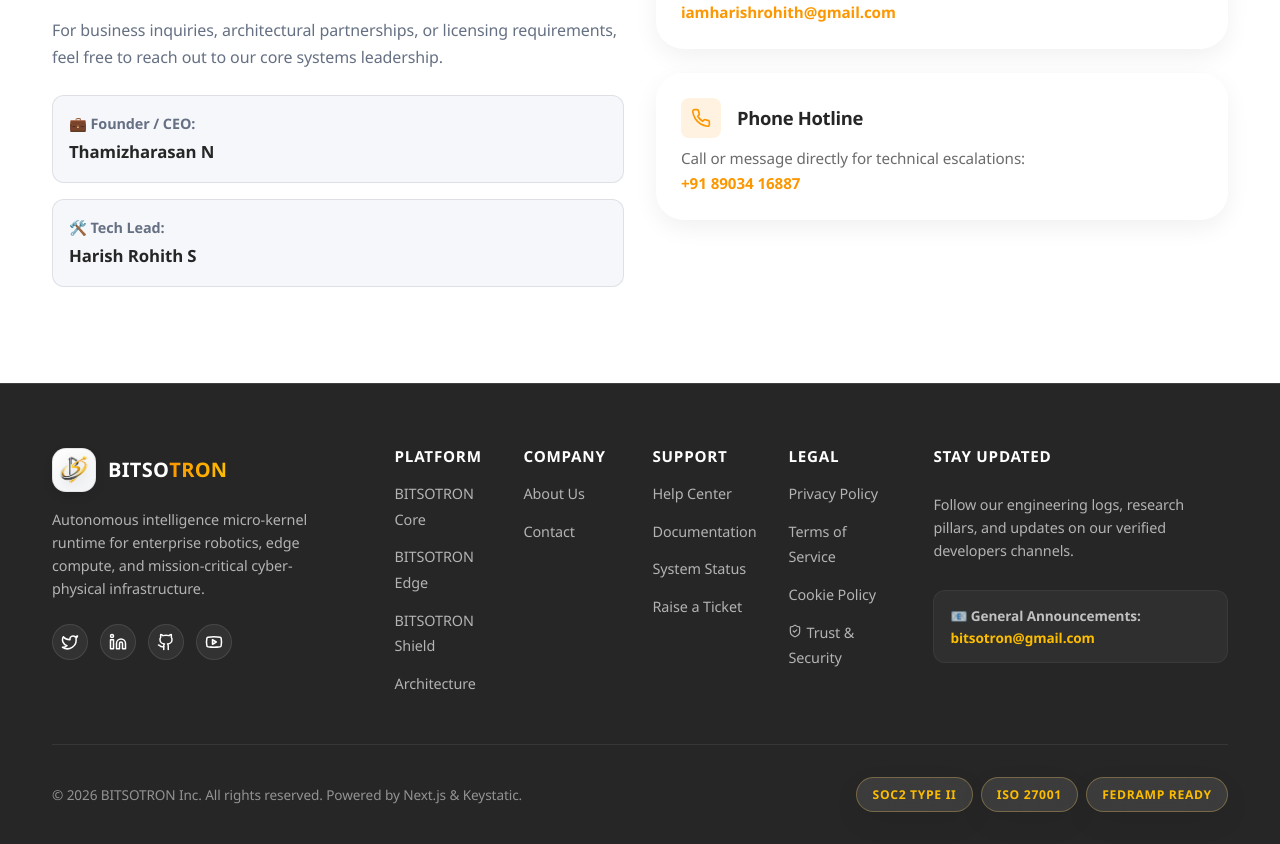
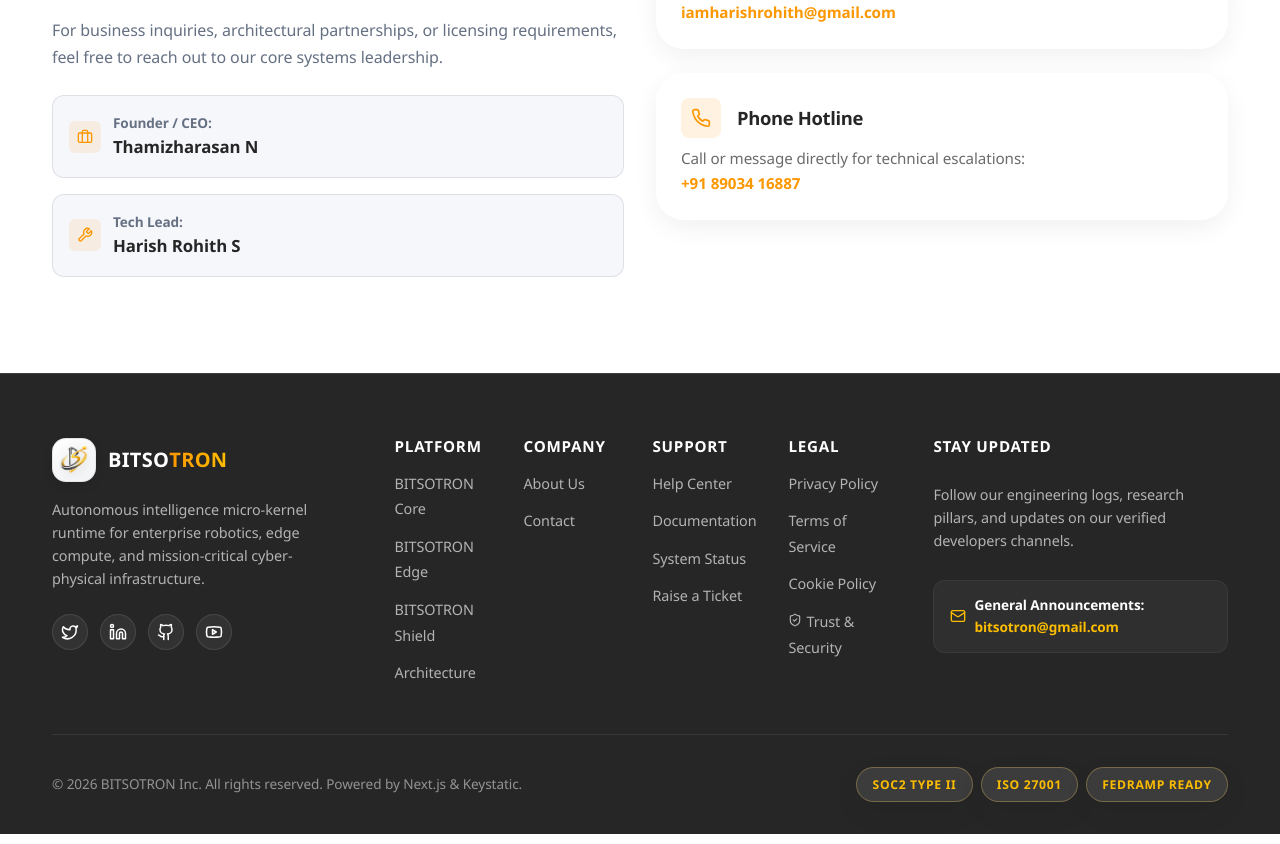
Before and after one commit to iamharishrohith/bitsotronoff, a Next.js app: page /contact in a window 1280 px wide. Shown: the part 695-1539 px from the top of the page. Built offline with nearby package versions, Linux system fonts and the light colour scheme; no server answers.

Commit message:
style: replace all text emojis with pure vector icons from lucide-react

```diff
--- a/app/contact/page.tsx
+++ b/app/contact/page.tsx
@@ -1,6 +1,6 @@
 import React from 'react';
 import { Card } from '@/components/ui/Card';
-import { Mail, Phone } from 'lucide-react';
+import { Mail, Phone, Briefcase, Wrench } from 'lucide-react';
 
 export default function ContactPage() {
   return (
@@ -33,13 +33,23 @@
               For business inquiries, architectural partnerships, or licensing requirements, feel free to reach out to our core systems leadership.
             </p>
             <div style={{ display: 'flex', flexDirection: 'column', gap: '1rem', marginTop: '1.5rem' }}>
-              <div style={{ padding: '1rem', background: 'var(--color-surface)', borderRadius: 'var(--radius-md)', border: '1px solid var(--color-border)' }}>
-                <strong style={{ fontSize: '0.9rem', color: 'var(--color-muted)', display: 'block', marginBottom: '0.25rem' }}>💼 Founder / CEO:</strong>
-                <span style={{ fontSize: '1.05rem', fontWeight: 600, color: 'var(--color-dark)' }}>Thamizharasan N</span>
+              <div style={{ padding: '1rem', background: 'var(--color-surface)', borderRadius: 'var(--radius-md)', border: '1px solid var(--color-border)', display: 'flex', gap: '0.75rem', alignItems: 'center' }}>
+                <div style={{ display: 'flex', alignItems: 'center', justifyContent: 'center', width: 32, height: 32, borderRadius: 6, background: 'rgba(252,151,0,0.1)', color: '#FC9700', flexShrink: 0 }}>
+                  <Briefcase size={16} />
+                </div>
+                <div>
+                  <strong style={{ fontSize: '0.85rem', color: 'var(--color-muted)', display: 'block' }}>Founder / CEO:</strong>
+                  <span style={{ fontSize: '1.05rem', fontWeight: 600, color: 'var(--color-dark)' }}>Thamizharasan N</span>
+                </div>
               </div>
-              <div style={{ padding: '1rem', background: 'var(--color-surface)', borderRadius: 'var(--radius-md)', border: '1px solid var(--color-border)' }}>
-                <strong style={{ fontSize: '0.9rem', color: 'var(--color-muted)', display: 'block', marginBottom: '0.25rem' }}>🛠️ Tech Lead:</strong>
-                <span style={{ fontSize: '1.05rem', fontWeight: 600, color: 'var(--color-dark)' }}>Harish Rohith S</span>
+              <div style={{ padding: '1rem', background: 'var(--color-surface)', borderRadius: 'var(--radius-md)', border: '1px solid var(--color-border)', display: 'flex', gap: '0.75rem', alignItems: 'center' }}>
+                <div style={{ display: 'flex', alignItems: 'center', justifyContent: 'center', width: 32, height: 32, borderRadius: 6, background: 'rgba(252,151,0,0.1)', color: '#FC9700', flexShrink: 0 }}>
+                  <Wrench size={16} />
+                </div>
+                <div>
+                  <strong style={{ fontSize: '0.85rem', color: 'var(--color-muted)', display: 'block' }}>Tech Lead:</strong>
+                  <span style={{ fontSize: '1.05rem', fontWeight: 600, color: 'var(--color-dark)' }}>Harish Rohith S</span>
+                </div>
               </div>
             </div>
           </div>
--- a/app/support/page.tsx
+++ b/app/support/page.tsx
@@ -89,7 +89,9 @@
             We are upgrading our support queue channels. For critical issues, ticket submissions, and SLA priority escalations, please contact us directly via email.
           </p>
           <div style={{ display: 'inline-flex', flexDirection: 'column', gap: '0.5rem', padding: '1.5rem', background: 'var(--color-dark)', borderRadius: 'var(--radius-lg)', border: '1px solid var(--color-border-dark)' }}>
-            <span style={{ color: 'rgba(255,255,255,0.6)', fontSize: '0.9rem' }}>🎯 Dedicated Support Line:</span>
+            <span style={{ color: 'rgba(255,255,255,0.6)', fontSize: '0.9rem', display: 'flex', alignItems: 'center', justifyContent: 'center', gap: '0.5rem' }}>
+              <LifeBuoy size={16} color="#FC9700" /> Dedicated Support Line:
+            </span>
             <a href="mailto:support@bitsotron.com" style={{ color: '#FC9700', fontWeight: 700, fontSize: '1.15rem' }}>support@bitsotron.com</a>
             <span style={{ color: 'rgba(255,255,255,0.4)', fontSize: '0.8rem', marginTop: '0.5rem' }}>Typical response within 1 hour for Enterprise SLAs</span>
           </div>
--- a/components/layout/Footer.tsx
+++ b/components/layout/Footer.tsx
@@ -3,7 +3,7 @@
 import React, { useState } from 'react';
 import Link from 'next/link';
 import Image from 'next/image';
-import { Send, Linkedin, Twitter, Github, Youtube, Check, ShieldCheck } from 'lucide-react';
+import { Send, Linkedin, Twitter, Github, Youtube, Check, ShieldCheck, Mail } from 'lucide-react';
 import { Button } from '@/components/ui/Button';
 import styles from './Footer.module.css';
 
@@ -96,9 +96,12 @@
             <p className={styles.newsletterText} style={{ marginBottom: '1rem' }}>
               Follow our engineering logs, research pillars, and updates on our verified developers channels.
             </p>
-            <div style={{ padding: '0.85rem 1rem', background: 'var(--color-dark-surface)', borderRadius: 'var(--radius-md)', border: '1px solid rgba(255, 255, 255, 0.05)', fontSize: '0.85rem', color: 'rgba(255, 255, 255, 0.7)' }}>
-              <strong>📧 General Announcements:</strong><br />
-              <a href="mailto:bitsotron@gmail.com" style={{ color: '#FCBD00', fontWeight: 600 }}>bitsotron@gmail.com</a>
+            <div style={{ padding: '0.85rem 1rem', background: 'var(--color-dark-surface)', borderRadius: 'var(--radius-md)', border: '1px solid rgba(255, 255, 255, 0.05)', fontSize: '0.85rem', color: 'rgba(255, 255, 255, 0.7)', display: 'flex', gap: '0.5rem', alignItems: 'center' }}>
+              <Mail size={16} color="#FCBD00" style={{ flexShrink: 0 }} />
+              <div>
+                <strong style={{ display: 'block', fontSize: '0.85rem', color: '#fff' }}>General Announcements:</strong>
+                <a href="mailto:bitsotron@gmail.com" style={{ color: '#FCBD00', fontWeight: 600 }}>bitsotron@gmail.com</a>
+              </div>
             </div>
           </div>
         </div>
```
